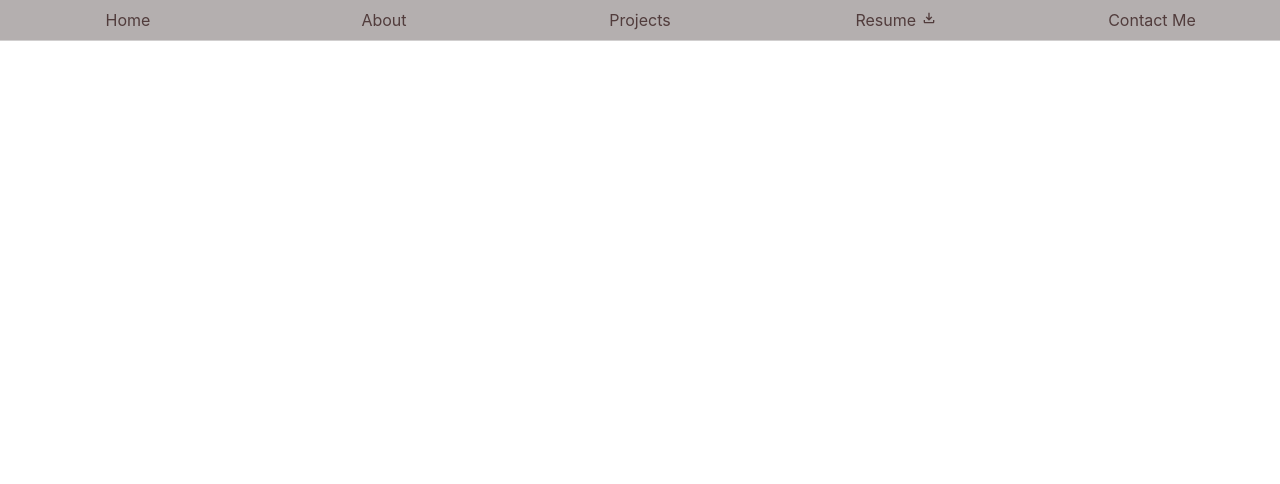
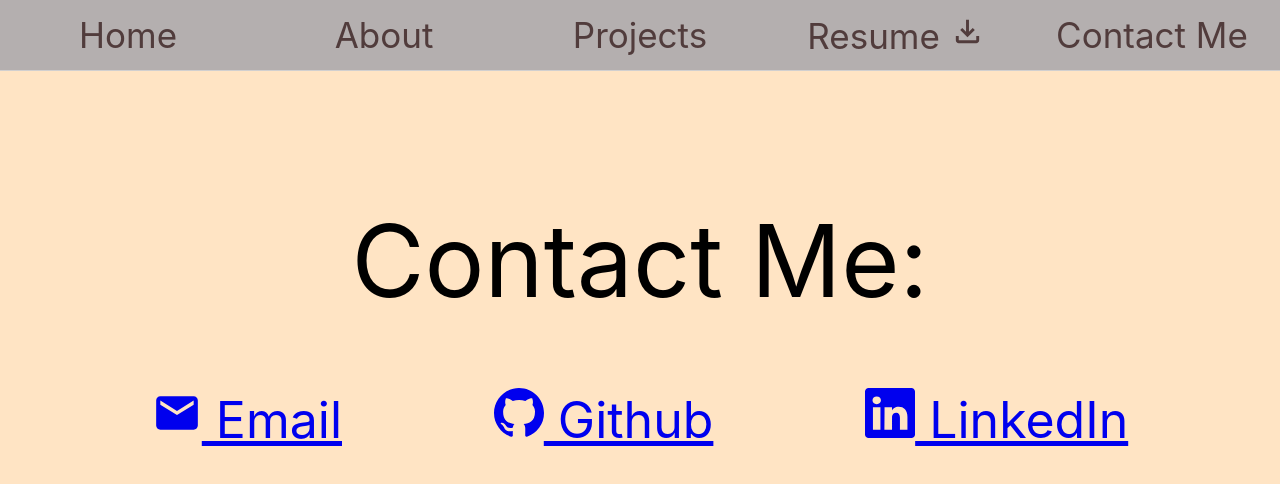
Before and after one commit to NasimAkbor/Portfolio, a React (Create React App) app: page /contact in a window 1280 px wide. Shown: the top 484 px of the page. Built offline with nearby package versions, Linux system fonts and the light colour scheme.

Commit message:
contact page made

```diff
--- a/public/index.html
+++ b/public/index.html
@@ -1,14 +1,11 @@
 <!DOCTYPE html>
 <html lang="en">
+
 <head>
   <meta charset="utf-8" />
   <link rel="icon" href="%PUBLIC_URL%/favicon.ico" />
   <meta name="viewport" content="width=device-width, initial-scale=1" />
-    <meta name="theme-color" content="#000000" />
-    <meta
-      name="description"
-      content="Web site created using create-react-app"
-    />
+  <meta name="description" content="Web site created using create-react-app" />
   <link rel="apple-touch-icon" href="%PUBLIC_URL%/logo192.png" />
   <!--
       manifest.json provides metadata used when your web app is installed on a
@@ -24,8 +21,9 @@
       work correctly both with client-side routing and a non-root public URL.
       Learn how to configure a non-root public URL by running `npm run build`.
     -->
-    <title>React App</title>
+  <title>Nasim's Page</title>
 </head>
+
 <body>
   <noscript>You need to enable JavaScript to run this app.</noscript>
   <div id="root"></div>
@@ -40,4 +38,5 @@
       To create a production bundle, use `npm run build` or `yarn build`.
     -->
 </body>
+
 </html>
--- a/src/App.css
+++ b/src/App.css
@@ -6,8 +6,9 @@ nav {
   top: 0;
   position: absolute;
   align-items: center;
+  font-size: 35px;
   width: 100%;
-  height: 40px;
+  height: 70px;
   border-bottom: 1px solid rgb(209, 207, 207);
   z-index: 1;
   background-color: rgb(180, 175, 175);
@@ -47,9 +48,10 @@ nav {
 
 
 .App {
-  width: 100%;
-  margin: 0;
-  height: 10rem;
+  padding-top: 100px;
+  width: 100vw;
+  height: 100vh;
+  background-color: bisque;
 }
 
 
@@ -260,3 +262,16 @@ img {
   width: 100px;
   margin: 10px;
 }
+
+.contactTitle {
+  margin-top: 100px;
+  font-size: 100px;
+  font-weight: normal;
+}
+
+.contactIcons {
+  display: flex;
+  font-size: 50px;
+  align-items: center;
+  justify-content: space-evenly;
+}
--- a/src/App.js
+++ b/src/App.js
@@ -4,6 +4,7 @@ import Nav from './components/Nav';
 import Home from './components/Home';
 import About from './components/About';
 import Projects from './components/Projects';
+import Contact from './components/Contact';
 
 
 function App() {
@@ -16,6 +17,7 @@ function App() {
             <Route path="/" element={<Home />}></Route>
             <Route path="/about" element={<About />}></Route>
             <Route path="/projects" element={<Projects />}></Route>
+            <Route path="/contact" element={<Contact />}></Route>
           </Routes>
         </div>
       </div>
--- a/src/components/Contact.jsx
+++ b/src/components/Contact.jsx
@@ -0,0 +1,25 @@
+import React from "react";
+import { MdEmail } from "react-icons/md";
+import { BsGithub, BsLinkedin } from "react-icons/bs";
+
+function Contact() {
+  return (
+    <div className="contactOptions">
+      <h1 className="contactTitle">Contact Me:</h1>
+      <div className="contactIcons">
+        <a href="mailto:akbor.nasim@gmail.com" alt="Github" target="_blank" rel="noreferrer">
+          <MdEmail /> Email
+        </a>
+        <a href="https://github.com/nasimakbor" alt="Github" target="_blank" rel="noreferrer" >
+          <BsGithub /> Github
+        </a>
+        <a href="https://www.linkedin.com/in/nasim-akbor/" alt="Github" target="_blank" rel="noreferrer">
+          <BsLinkedin /> LinkedIn
+        </a>
+      </div>
+    </div>
+  )
+
+}
+
+export default Contact;
```
Lines whose indentation alone changed are shown as unchanged.
